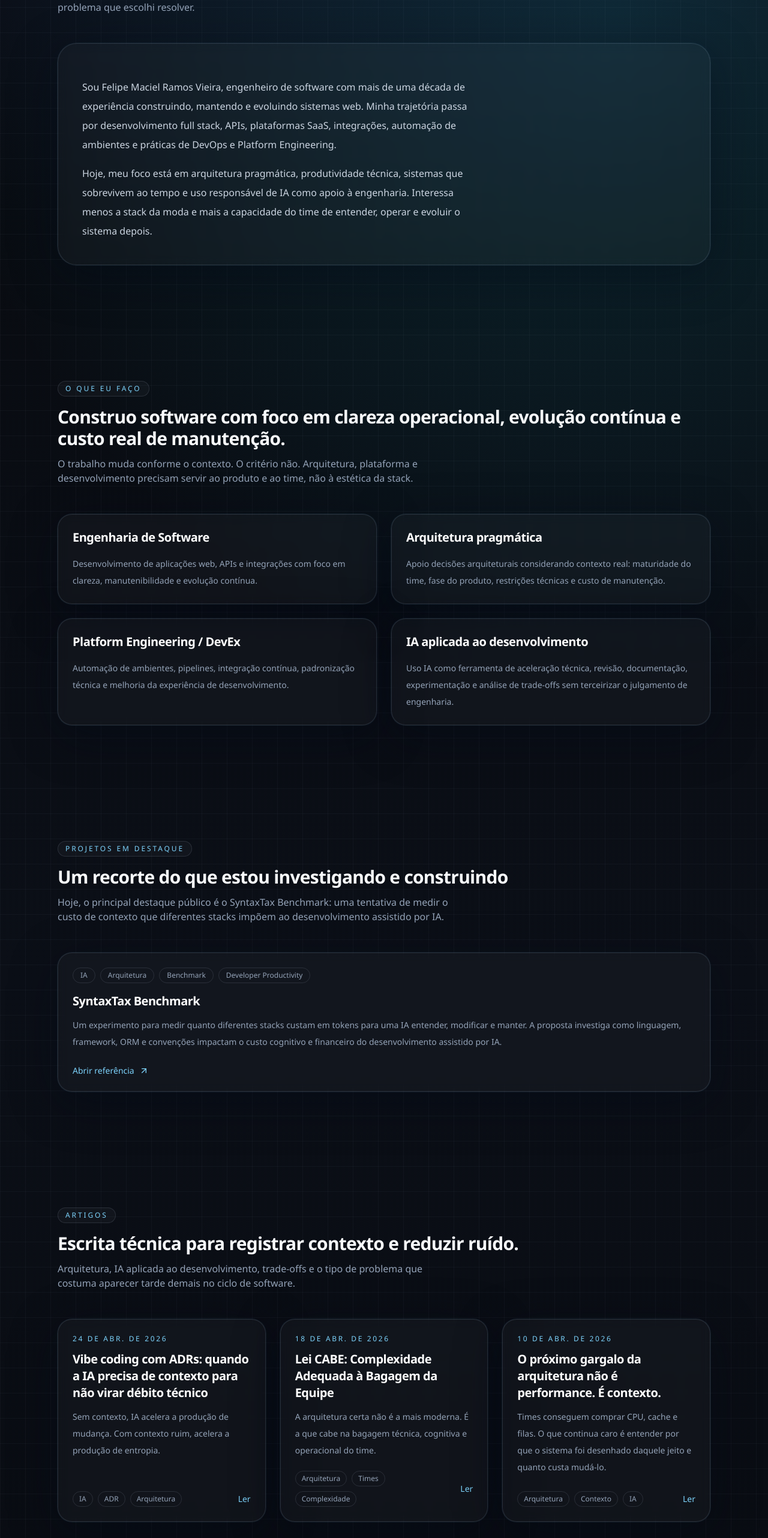
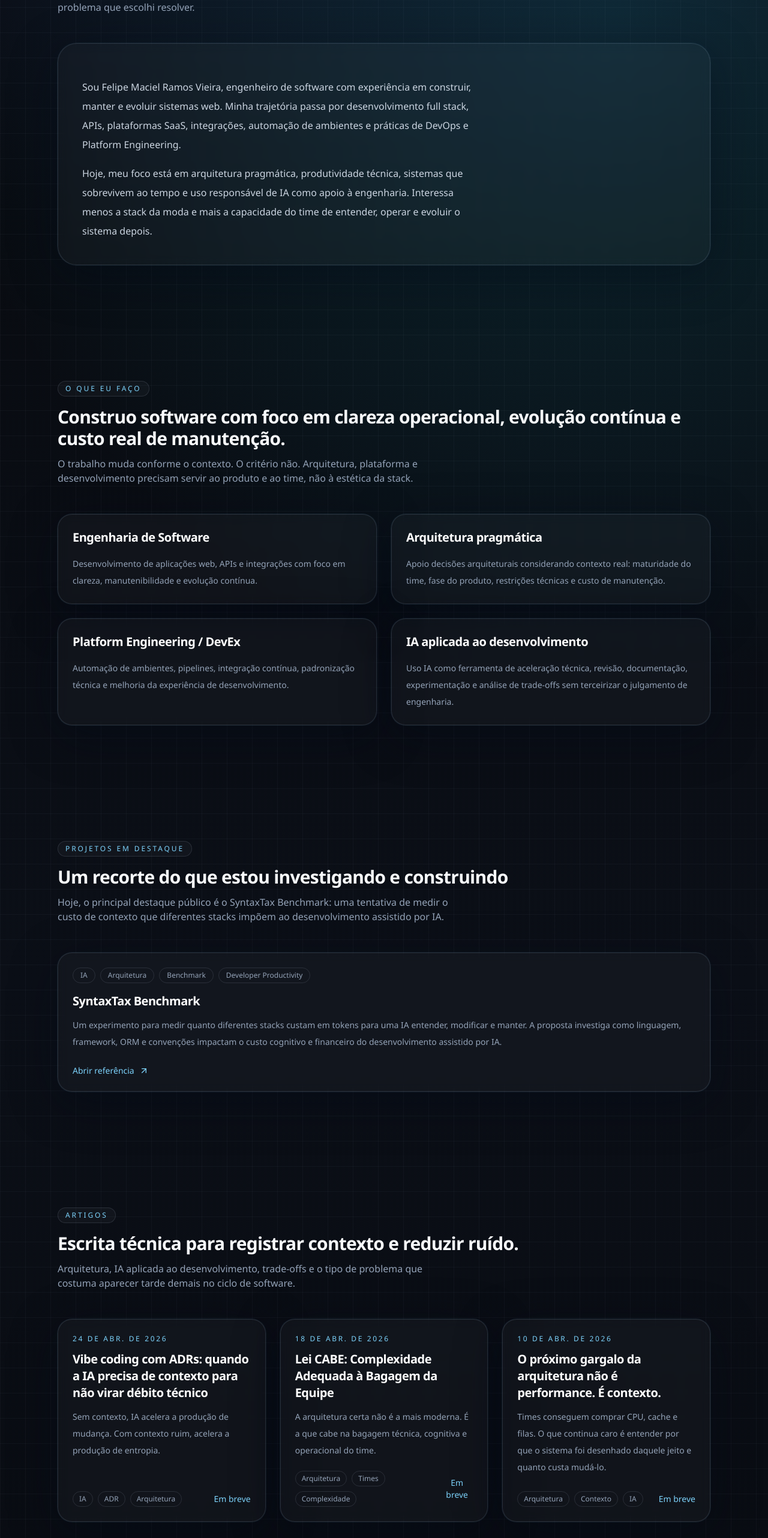
Before and after one commit to felipemrvieira/felipemrvieira.github.io, a Next.js app: page / in a window 1280 px wide. Shown: the part 1122-3686 px from the top of the page at 60% size. Built offline with nearby package versions, Linux system fonts and the light colour scheme.

Commit message:
add coming-soon modal for articles

```diff
--- a/app/page.tsx
+++ b/app/page.tsx
@@ -1,10 +1,10 @@
 import Link from "next/link";
 import { ArrowRight, Mail } from "lucide-react";
 
-import { ArticleCard } from "@/components/ArticleCard";
 import { Card } from "@/components/Card";
 import { CTA } from "@/components/CTA";
 import { Hero } from "@/components/Hero";
+import { HomeArticles } from "@/components/HomeArticles";
 import { ProjectCard } from "@/components/ProjectCard";
 import { Section } from "@/components/Section";
 import { getFeaturedArticles } from "@/lib/articles";
@@ -27,10 +27,9 @@ export default function HomePage() {
         <div className="surface rounded-[2rem] p-8 md:p-10">
           <div className="prose-custom">
             <p>
-              Sou Felipe Maciel Ramos Vieira, engenheiro de software com mais de uma década de experiência
-              construindo, mantendo e evoluindo sistemas web. Minha trajetória passa por desenvolvimento full
-              stack, APIs, plataformas SaaS, integrações, automação de ambientes e práticas de DevOps e
-              Platform Engineering.
+              Sou Felipe Maciel Ramos Vieira, engenheiro de software com experiência em construir, manter e
+              evoluir sistemas web. Minha trajetória passa por desenvolvimento full stack, APIs, plataformas
+              SaaS, integrações, automação de ambientes e práticas de DevOps e Platform Engineering.
             </p>
             <p>
               Hoje, meu foco está em arquitetura pragmática, produtividade técnica, sistemas que sobrevivem
@@ -76,11 +75,7 @@ export default function HomePage() {
         title="Escrita técnica para registrar contexto e reduzir ruído."
         description="Arquitetura, IA aplicada ao desenvolvimento, trade-offs e o tipo de problema que costuma aparecer tarde demais no ciclo de software."
       >
-        <div className="grid gap-6 lg:grid-cols-3">
-          {articles.map((article) => (
-            <ArticleCard key={article.slug} article={article} />
-          ))}
-        </div>
+        <HomeArticles articles={articles} />
         <div className="mt-8">
           <Link href={site.links.devto} className="inline-flex items-center gap-2 text-sm text-accent hover:text-white">
             Ver mais no DEV.to <ArrowRight size={16} />
--- a/components/ArticleCard.tsx
+++ b/components/ArticleCard.tsx
@@ -6,9 +6,17 @@ import { formatDate } from "@/lib/utils";
 
 type ArticleCardProps = {
   article: ArticleMeta;
+  actionLabel?: string;
+  actionHref?: string;
+  onAction?: () => void;
 };
 
-export function ArticleCard({ article }: ArticleCardProps) {
+export function ArticleCard({
+  article,
+  actionLabel = "Ler",
+  actionHref = `/artigos/${article.slug}/`,
+  onAction,
+}: ArticleCardProps) {
   return (
     <Card className="flex h-full flex-col gap-5">
       <div className="space-y-3">
@@ -24,9 +32,15 @@ export function ArticleCard({ article }: ArticleCardProps) {
             </span>
           ))}
         </div>
-        <Link href={`/artigos/${article.slug}/`} className="text-sm text-accent hover:text-white">
-          Ler
-        </Link>
+        {onAction ? (
+          <button type="button" onClick={onAction} className="text-sm text-accent hover:text-white">
+            {actionLabel}
+          </button>
+        ) : (
+          <Link href={actionHref} className="text-sm text-accent hover:text-white">
+            {actionLabel}
+          </Link>
+        )}
       </div>
     </Card>
   );
--- /dev/null
+++ b/components/HomeArticles.tsx
@@ -0,0 +1,66 @@
+"use client";
+
+import { useState } from "react";
+import { X } from "lucide-react";
+
+import { ArticleCard } from "@/components/ArticleCard";
+import type { ArticleMeta } from "@/lib/articles";
+
+type HomeArticlesProps = {
+  articles: ArticleMeta[];
+};
+
+export function HomeArticles({ articles }: HomeArticlesProps) {
+  const [selectedTitle, setSelectedTitle] = useState<string | null>(null);
+
+  return (
+    <>
+      <div className="grid gap-6 lg:grid-cols-3">
+        {articles.map((article) => (
+          <ArticleCard
+            key={article.slug}
+            article={article}
+            actionLabel="Em breve"
+            onAction={() => setSelectedTitle(article.title)}
+          />
+        ))}
+      </div>
+
+      {selectedTitle ? (
+        <div
+          className="fixed inset-0 z-[60] flex items-center justify-center bg-black/70 p-5 backdrop-blur-sm"
+          role="dialog"
+          aria-modal="true"
+          aria-labelledby="articles-coming-soon-title"
+          onClick={() => setSelectedTitle(null)}
+        >
+          <div
+            className="surface w-full max-w-md rounded-[2rem] p-8"
+            onClick={(event) => event.stopPropagation()}
+          >
+            <div className="flex items-start justify-between gap-4">
+              <div className="space-y-3">
+                <span className="eyebrow">Artigos</span>
+                <h3 id="articles-coming-soon-title" className="text-2xl font-semibold tracking-tight text-white">
+                  Em breve
+                </h3>
+              </div>
+              <button
+                type="button"
+                aria-label="Fechar modal"
+                onClick={() => setSelectedTitle(null)}
+                className="rounded-full border border-line p-2 text-muted hover:text-white"
+              >
+                <X size={18} />
+              </button>
+            </div>
+            <p className="mt-5 text-sm leading-7 text-muted">
+              O artigo <span className="text-slate-200">{selectedTitle}</span> vai ganhar uma versão revisada e
+              publicada aqui em breve.
+            </p>
+          </div>
+        </div>
+      ) : null}
+    </>
+  );
+}
```
